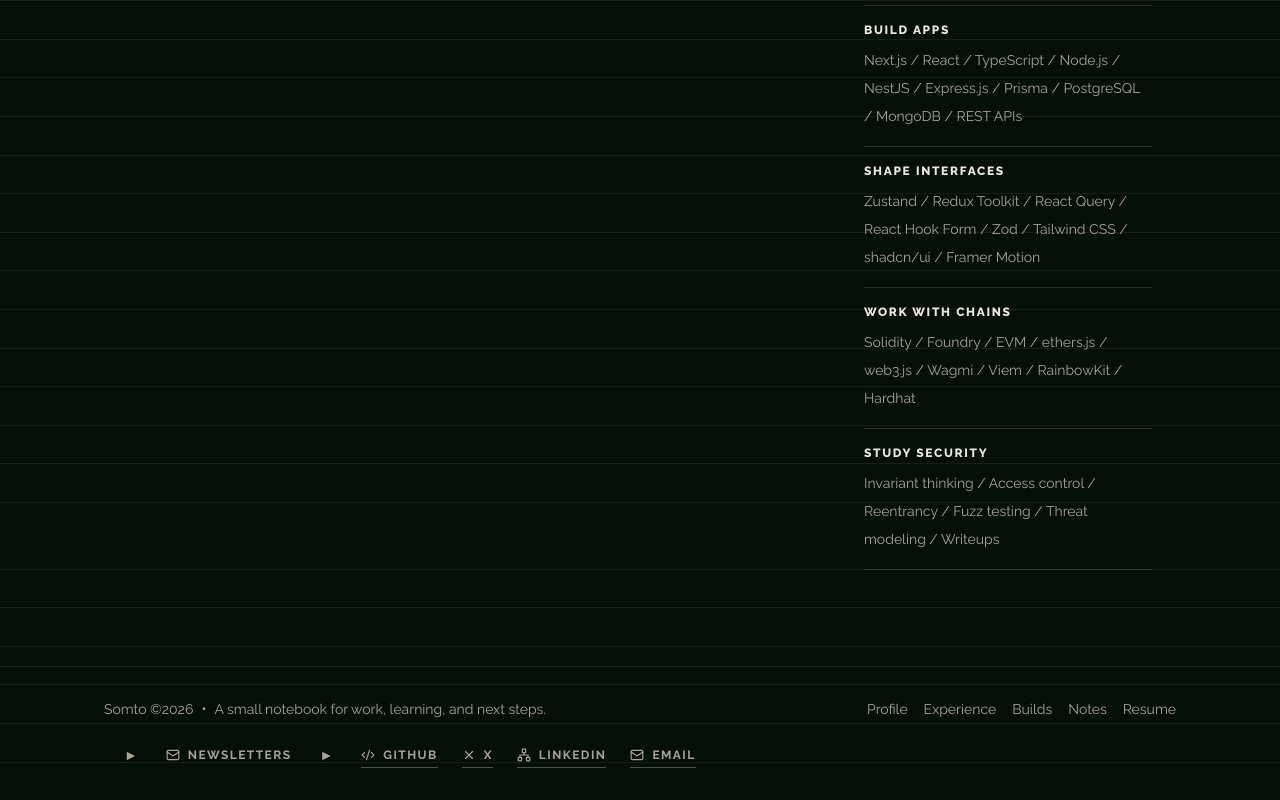
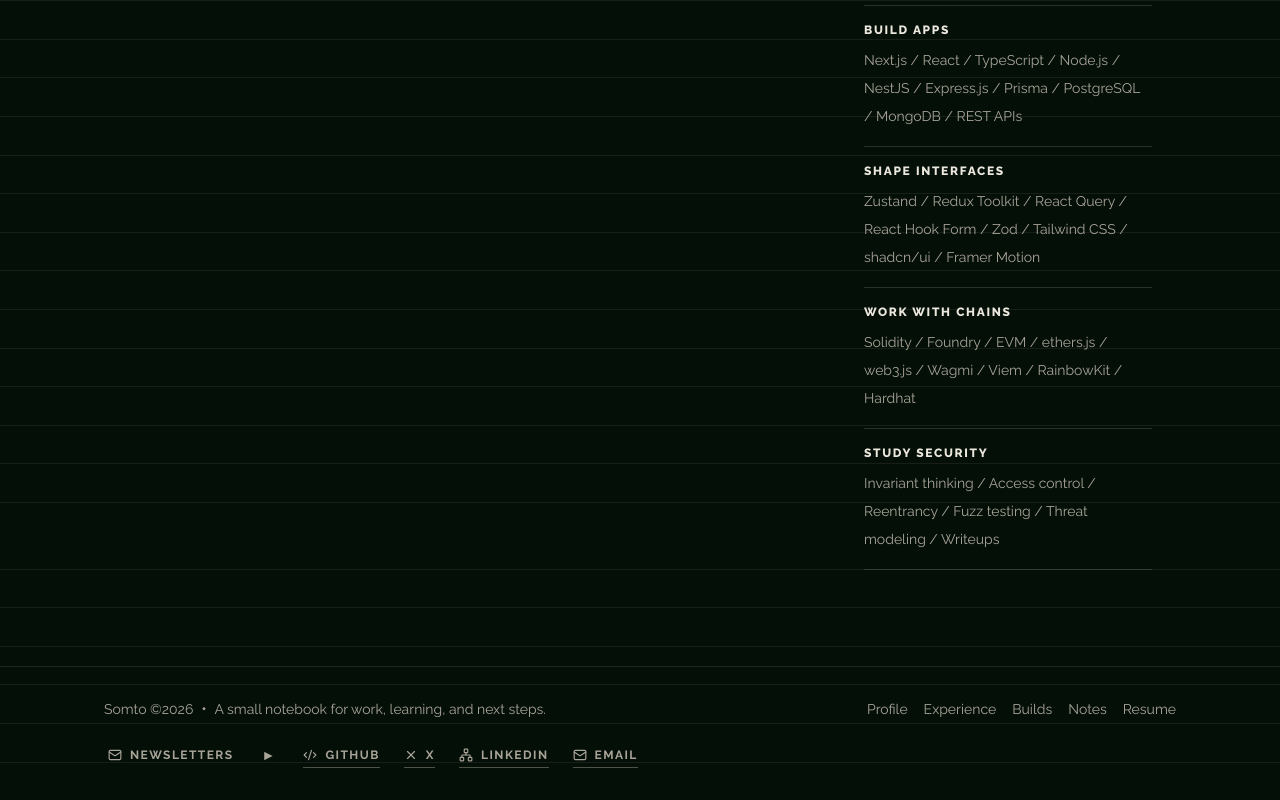
Before and after one commit to S0mt0/portfolio, a Next.js app: page / in a window 1280 px wide. Shown: the part 1069-1869 px from the top of the page. Built offline with nearby package versions, Linux system fonts and the light colour scheme; no server answers.

Commit message:
remove bmc

```diff
--- a/components/layout/site-footer.tsx
+++ b/components/layout/site-footer.tsx
@@ -35,7 +35,7 @@
         </div>
         <div className="flex flex-wrap gap-3 px-1">
           {/* <FooterCoffeeLink /> */}
-          <span className="self-center mx-4 hidden sm:inline-flex">►</span>
+          {/* <span className="self-center mx-4 hidden sm:inline-flex">►</span> */}
           <NewsletterSignup />
           <span className="self-center mx-4 hidden sm:inline-flex">►</span>
           <div className="flex items-center justify-center gap-6">
```
